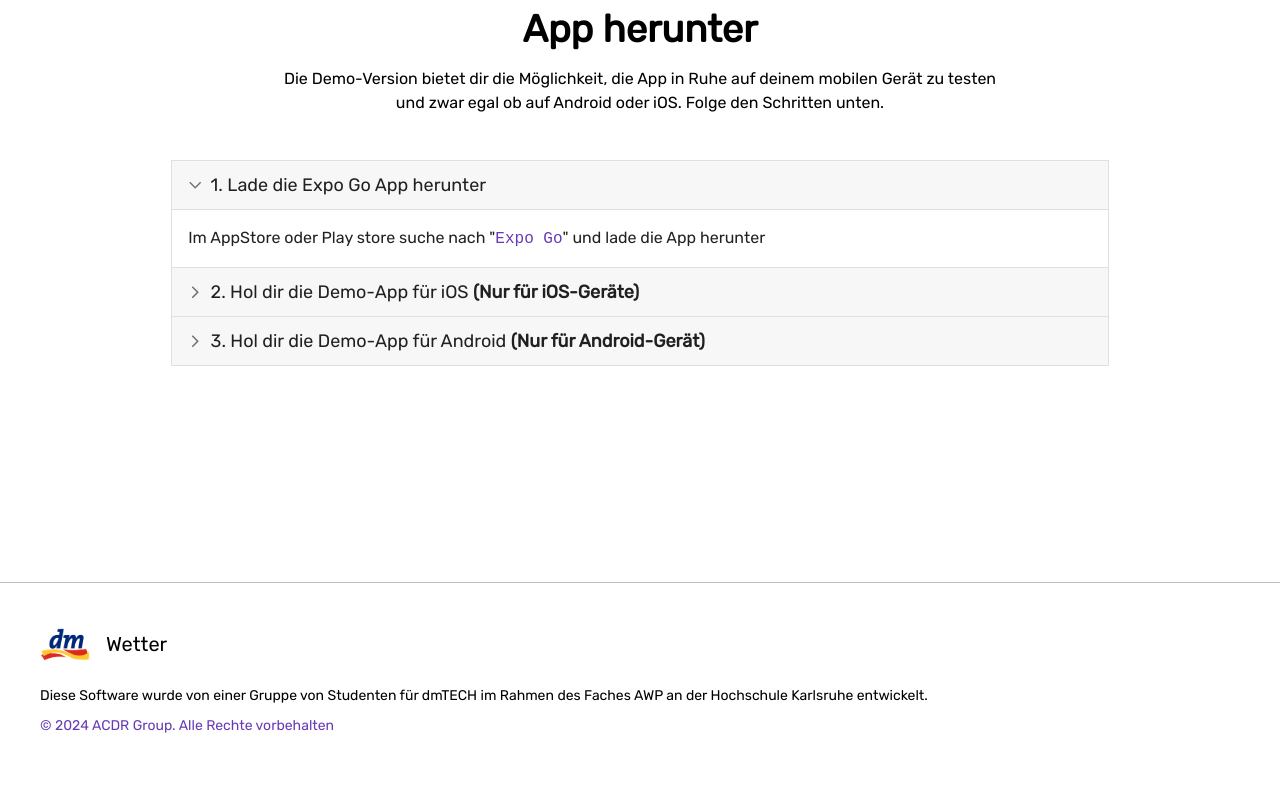
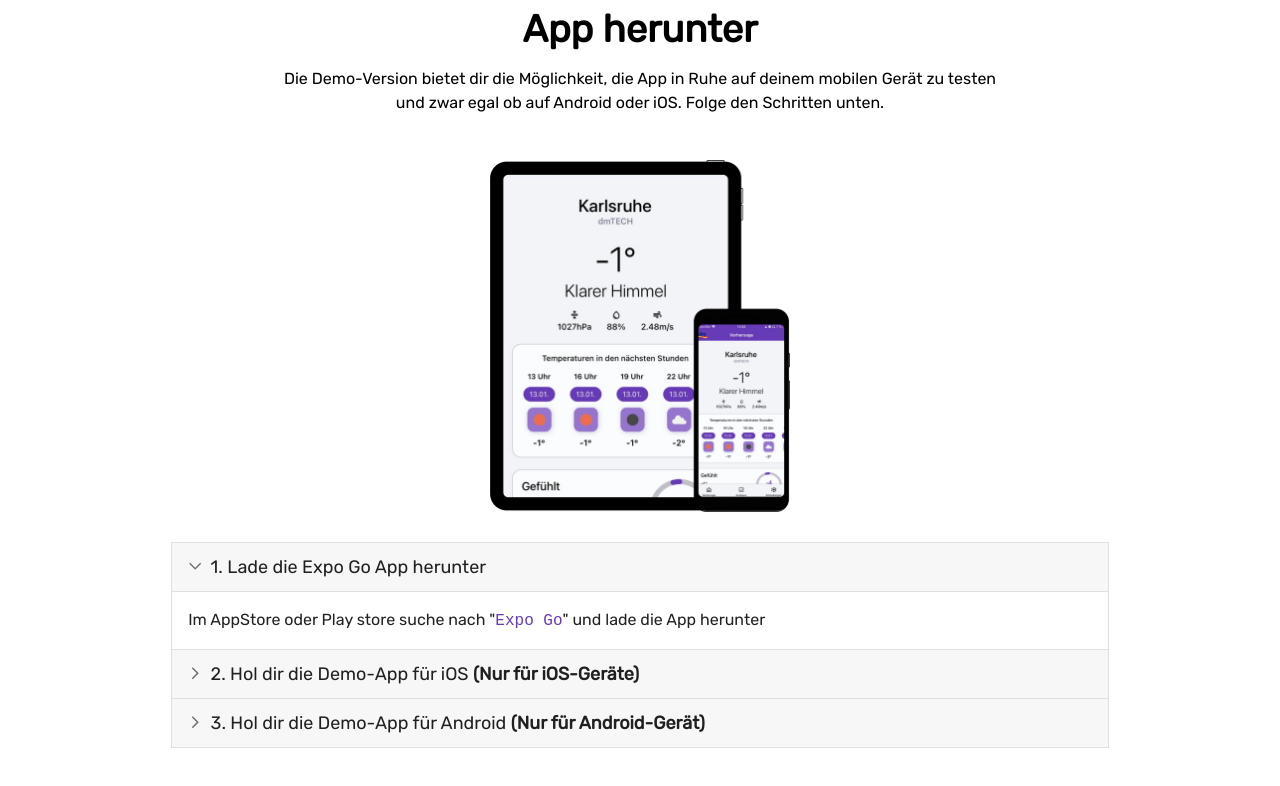
Before and after one commit to acdr-group/self-marketing, a React (Create React App) app: page /home in a window 1280 px wide. Shown: the part 2212-2998 px from the top of the page. Built offline with nearby package versions, Linux system fonts and the light colour scheme.

Commit message:
Added device pictures to download app section

```diff
--- a/src/views/HomePageComponent.tsx
+++ b/src/views/HomePageComponent.tsx
@@ -14,6 +14,8 @@
 import qrCodeIos from "../assets/qrcode-ios.png"
 // @ts-ignore
 import qrCodeAndroid from "../assets/qrcode-android.png"
+// @ts-ignore
+import devicePic from "../assets/devices.png"
 import styled from "styled-components";
 
 const HomePageComponent: React.FC = () => {
@@ -76,11 +78,18 @@
                 ref={refHowItWorksSection}
                 title={howItWorksSection.title}
                 description={howItWorksSection.description}
-            ><StepsAccordion steps={steps}/>
+            >
+                <DevicesComponent src={devicePic} alt="devices" />
+                <StepsAccordion steps={steps}/>
             </CenteredSectionComponent>
         </Box>
     )
 }
+
+const DevicesComponent = styled.img`
+    max-width: 300px;
+    object-fit: cover;
+`
 
 const QrCodeComponent = styled.img`
     box-shadow: 0 0 var(--space-4) grey;
```
Also changed, not shown: src/assets/devices.png (added).
